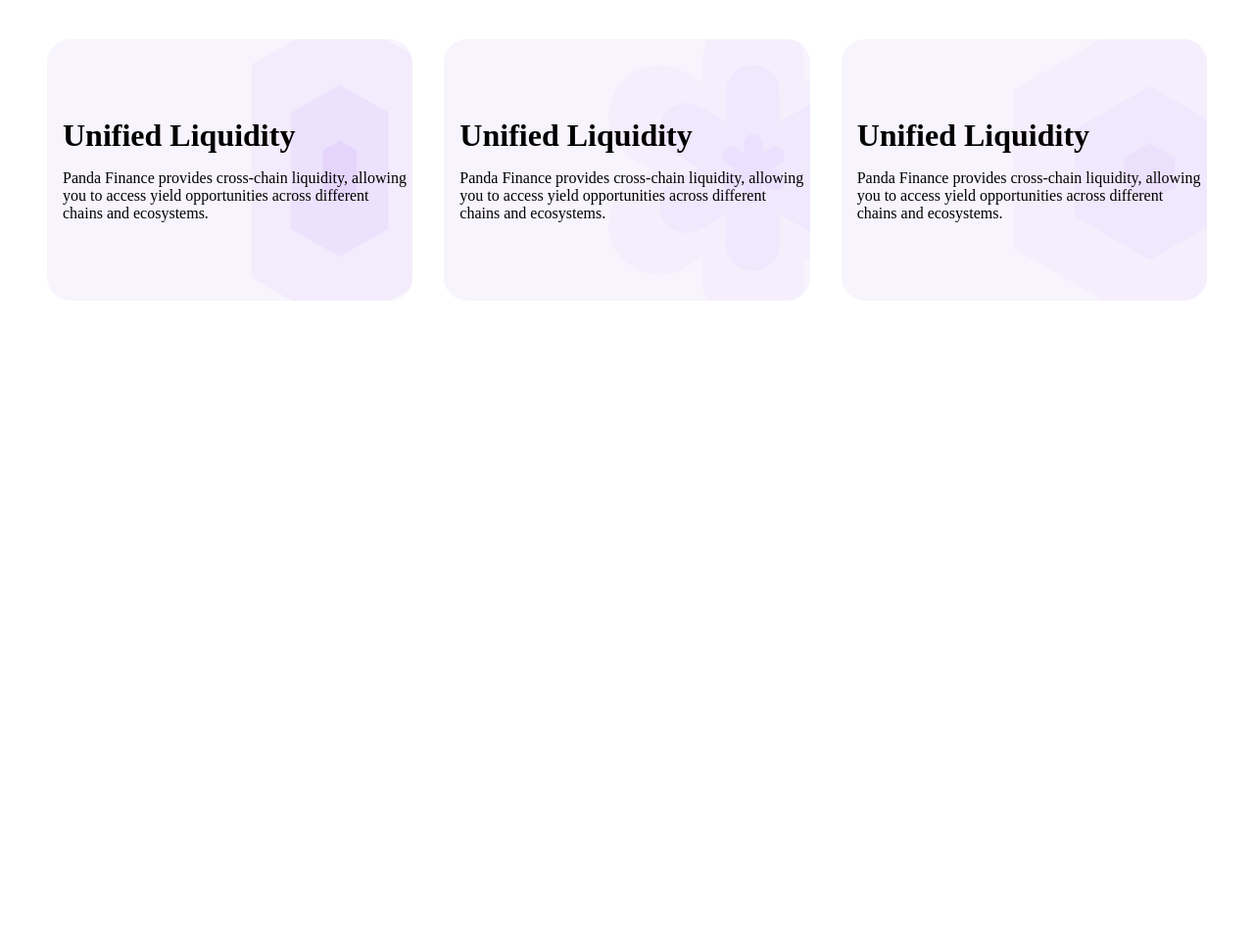
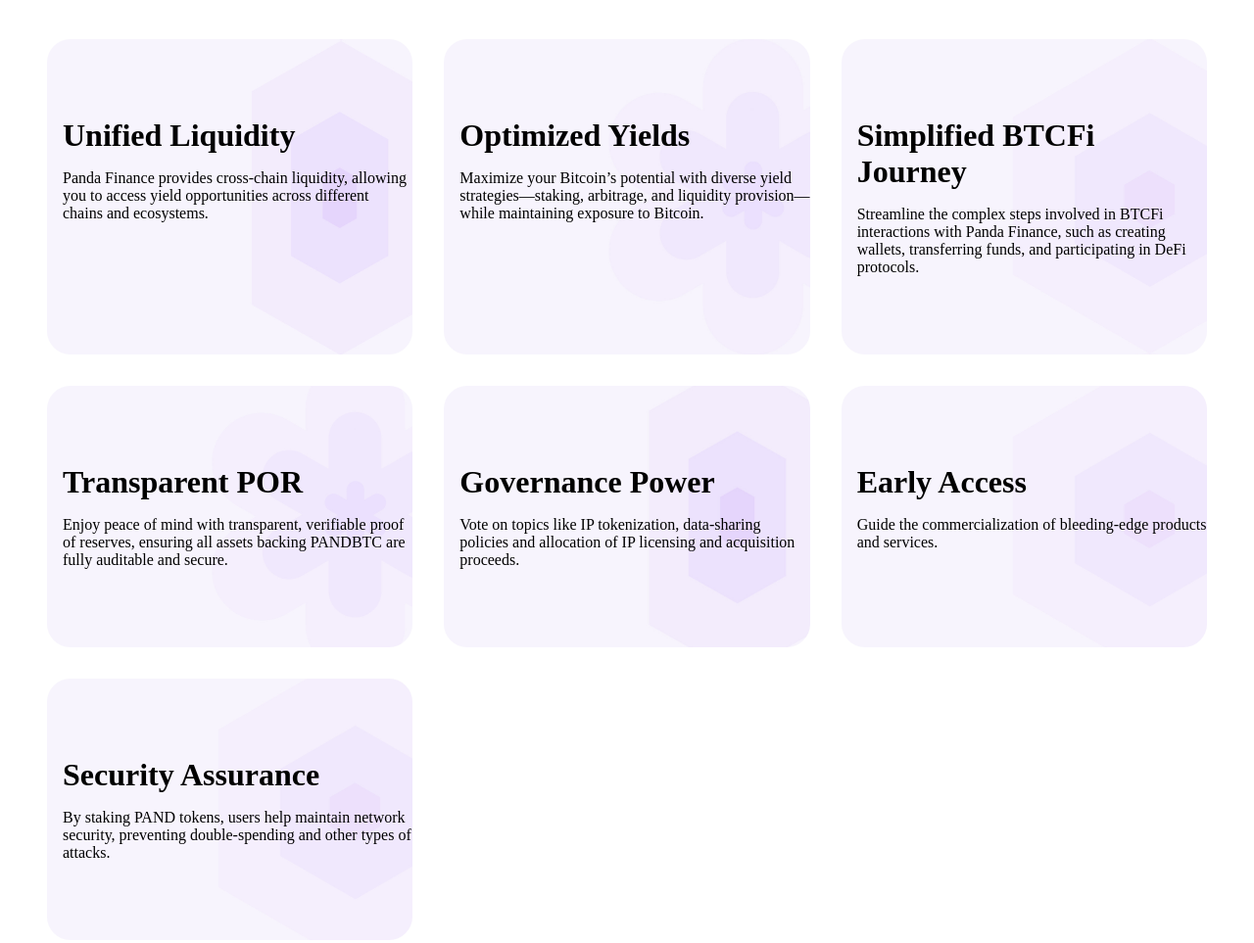
Before and after one commit to emmanuelprincewill/Class-project-1, a plain HTML site: page index.html in a window 1280 px wide. Shown: the part 720-1683 px from the top of the page at 98% size. Before the commit the page ends 1027 px from the top, so only its background shows below. Drawn offline with Linux system fonts and the light colour scheme.

Commit message:
work-on project
ftgyhuijo

```diff
--- a/index.html
+++ b/index.html
@@ -1,11 +1,13 @@
 <!DOCTYPE html>
 <html lang="en">
+
 <head>
     <meta charset="UTF-8">
     <meta name="viewport" content="width=device-width, initial-scale=1.0">
     <title>Document</title>
     <link rel="stylesheet" href="style.css">
 </head>
+
 <body>
 
     <div class="navbar">
@@ -44,7 +46,9 @@
         <div class="pand">
             <h2>Revolutionaizing Crypto Finance</h2>
             <h1>Panda Finance</h1>
-        <p>Panda Finance is a cryptocurrency project with the ticker symbol PAND. It's a digital asset that operates on a blockchain network. PAND tokens can be traded on cryptocurrency exchanges, and investors may choose to hold them as a speculative investment.</p>
+            <p>Panda Finance is a cryptocurrency project with the ticker symbol PAND. It's a digital asset that operates
+                on a blockchain network. PAND tokens can be traded on cryptocurrency exchanges, and investors may choose
+                to hold them as a speculative investment.</p>
             <button>Stake Now</button>
 
         </div>
@@ -55,21 +59,49 @@
 
         <div class="box">
             <h1>Unified Liquidity</h1>
-        <p>Panda Finance provides cross-chain liquidity, allowing you to access yield opportunities across different chains and ecosystems.</p>
+            <p>Panda Finance provides cross-chain liquidity, allowing you to access yield opportunities across different
+                chains and ecosystems.</p>
         </div>
         <div class="box1">
-        <h1>Unified Liquidity</h1>
-        <p>Panda Finance provides cross-chain liquidity, allowing you to access yield opportunities across different chains and ecosystems.</p>
+            <h1>Optimized Yields</h1>
+            <p>Maximize your Bitcoin’s potential with diverse yield strategies—staking, arbitrage, and liquidity
+                provision—while maintaining exposure to Bitcoin.</p>
         </div>
         <div class="box2">
-        <h1>Unified Liquidity</h1>
-        <p>Panda Finance provides cross-chain liquidity, allowing you to access yield opportunities across different chains and ecosystems.</p>
+            <h1>Simplified BTCFi Journey</h1>
+            <p>Streamline the complex steps involved in BTCFi interactions with Panda Finance, such as creating wallets,
+                transferring funds, and participating in DeFi protocols.</p>
         </div>
-
+        <div class="box3">
+            <h1>Transparent POR</h1>
+            <p>Enjoy peace of mind with transparent, verifiable proof of reserves, ensuring all assets backing PANDBTC
+                are fully auditable and secure.</p>
+        </div>
+        <div class="box4">
+            <h1>Governance Power</h1>
+            <p>Vote on topics like IP tokenization, data-sharing policies and allocation of IP licensing and acquisition
+                proceeds.</p>
+        </div>
+        <div class="box5">
+            <h1>Early Access</h1>
+            <p>Guide the commercialization of bleeding-edge products and services.</p>
+        </div>
+        <div class="box6">
+            <h1>Security Assurance</h1>
+            <p>By staking PAND tokens, users help maintain network security, preventing double-spending and other types
+                of attacks.</p>
+        </div>
     </div>
 
 
-
+    <div class="crypto">
+        <img src="./solana-14-04-2023--3996-Yl8RebxUvy-w0ocoj0mf.jpg" alt="">
+        <img src="./solana-14-04-2023--3996-Yl8RebxUvy-w0ocoj0mf.jpg" alt="">
+        <img src="./solana-14-04-2023--3996-Yl8RebxUvy-w0ocoj0mf.jpg" alt="">
+        <img src="./solana-14-04-2023--3996-Yl8RebxUvy-w0ocoj0mf.jpg" alt="">
+        <img src="./solana-14-04-2023--3996-Yl8RebxUvy-w0ocoj0mf.jpg" alt="">
+    </div>
 
 </body>
+
 </html>
--- a/style.css
+++ b/style.css
@@ -117,5 +117,47 @@
   background-image: url(./core-bg-Trading.jpg);
   background-position: center;
   background-size: cover;
-  opacity: 7;
 }
+.info .box3{
+  background-image: url(./core-bg-Real.jpg);
+  background-position: center;
+  background-size: cover;
+}
+.info .box4{
+  background-image: url(./core-bg-liquid.jpg);
+  background-position: center;
+  background-size: cover;
+}
+.info .box5{
+  background-image: url(./core-bg-Trading.jpg);
+  background-position: center;
+  background-size: cover;
+}
+.info .box6{
+  background-image: url(./core-bg-Trading.jpg);
+  background-position: center;
+  background-size: cover;
+}
+.info .box2{
+  background-image: url(./core-bg-Trading.jpg);
+  background-position: center;
+  background-size: cover;
+}
+.info .box2{
+  background-image: url(./core-bg-Trading.jpg);
+  background-position: center;
+  background-size: cover;
+}
+
+.crypto{
+  display: grid;
+  grid-template-columns: 1fr 1fr;
+  gap: 2rem;
+  margin: 3rem;
+}
+
+img{
+  width: 600px;
+  height: 300px;
+  object-fit: cover;
+}
```
Also changed, not shown: solana-14-04-2023--3996-Yl8RebxUvy-w0ocoj0mf.jpg (added). Lines whose indentation alone changed are shown as unchanged.
